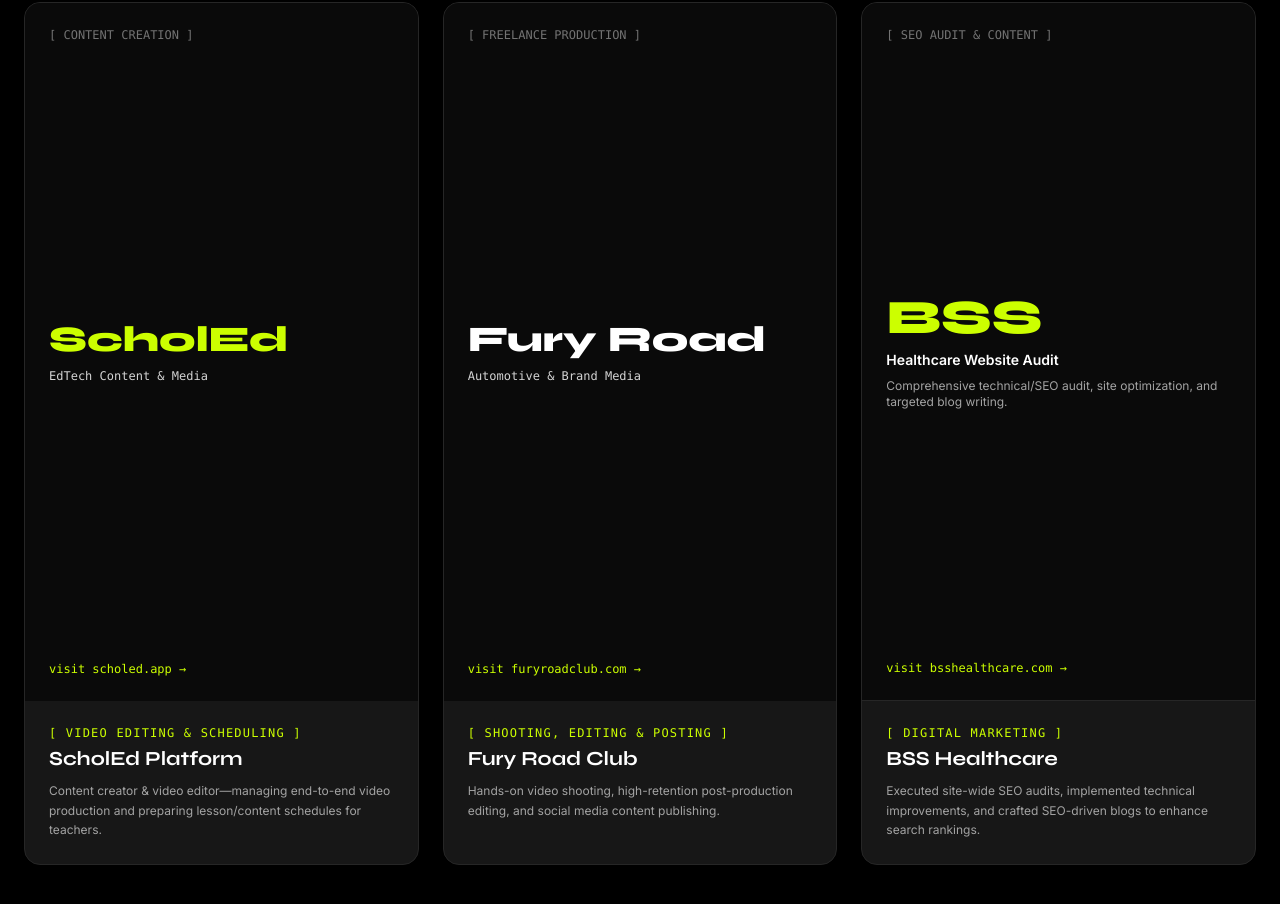
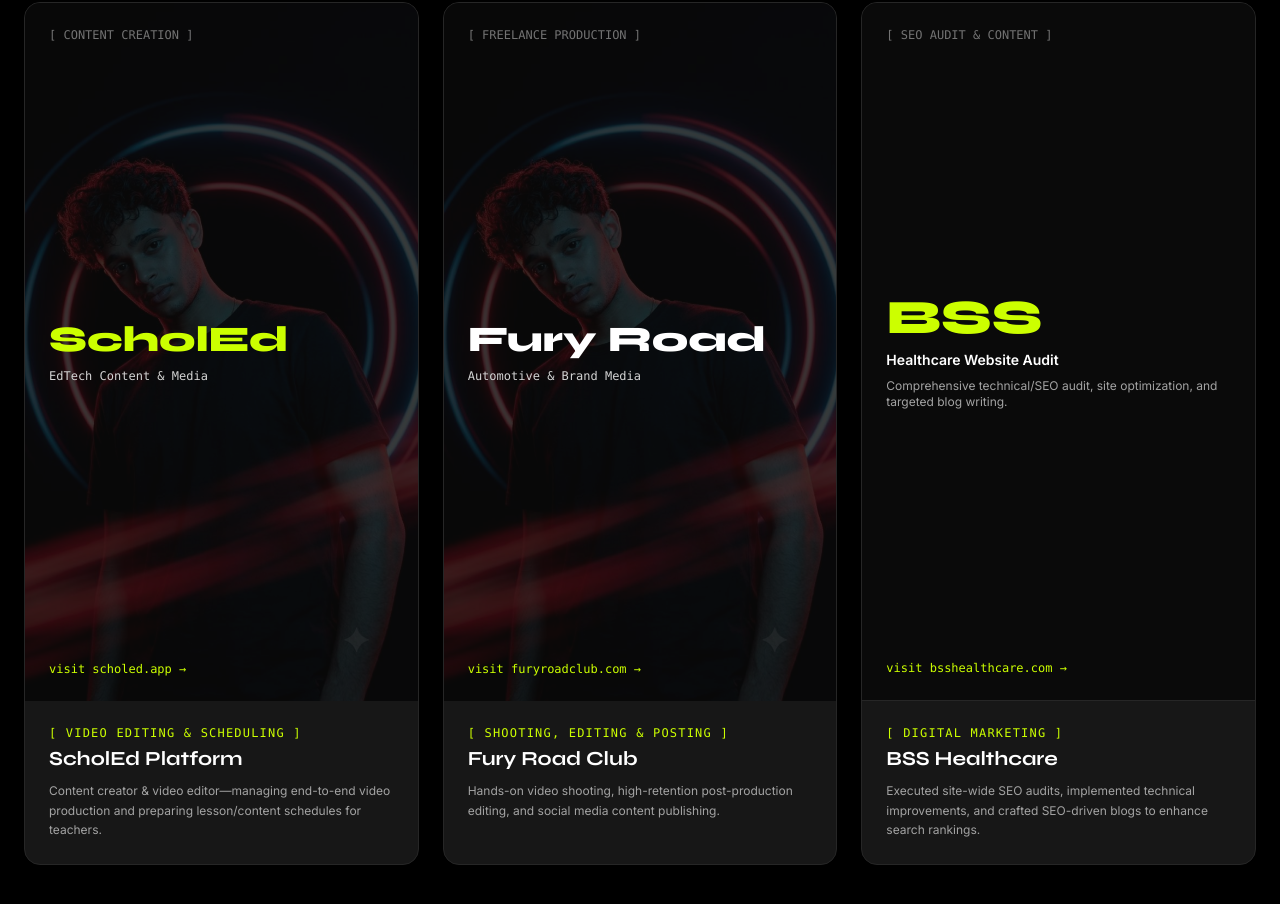
Before and after one commit to mahroofshahid-ai/portfolio, a plain HTML site: page index.html in a window 1280 px wide. Shown: the part 1404-2308 px from the top of the page. Drawn offline with nearby package versions, Linux system fonts and the light colour scheme.

Commit message:
Update index.html
v1

```diff
--- a/index.html
+++ b/index.html
@@ -82,8 +82,8 @@
       <!-- Accent Portrait Preview Block -->
       <div class="lg:col-span-4 relative group">
         <div class="aspect-[4/5] bg-neutral-900 border border-neutral-800 rounded-2xl overflow-hidden relative">
-          <!-- Replace src with your image file/URL -->
-          <img src="https://images.unsplash.com/photo-1534528741775-53994a69daeb?auto=format&fit=crop&q=80&w=1000" alt="Mohammed Shahid Mahroof" class="w-full h-full object-cover grayscale contrast-125 group-hover:scale-105 transition-transform duration-700" />
+          <!-- Updated Image File -->
+          <img src="WhatsApp Image 2026-08-15 at 03.27.49.jpeg" alt="Mohammed Shahid Mahroof" class="w-full h-full object-cover grayscale contrast-125 group-hover:scale-105 transition-transform duration-700" />
           <div class="absolute inset-0 bg-gradient-to-t from-black via-transparent to-transparent opacity-80"></div>
           <div class="absolute bottom-4 left-4 right-4 font-mono text-xs text-neutral-300 flex justify-between items-center">
             <span>[ SHAHID MAHROOF ]</span>
@@ -148,12 +148,13 @@
       <!-- Card 1: ScholEd (Video & Content Creation) -->
       <div class="work-card video bg-neutral-900 border border-neutral-800 rounded-2xl overflow-hidden group hover:border-neutral-700 transition-all">
         <div class="aspect-[9/16] bg-neutral-950 relative overflow-hidden flex flex-col justify-between p-6">
-          <div class="font-mono text-xs text-neutral-500">[ CONTENT CREATION ]</div>
-          <div>
+          <img src="WhatsApp Image 2026-08-15 at 03.27.49.jpeg" alt="ScholEd" class="absolute inset-0 w-full h-full object-cover opacity-20 group-hover:scale-105 transition-transform duration-500" />
+          <div class="font-mono text-xs text-neutral-500 relative z-10">[ CONTENT CREATION ]</div>
+          <div class="relative z-10">
             <div class="text-4xl font-extrabold font-display text-accent mb-2">ScholEd</div>
             <p class="text-xs text-neutral-300 font-mono">EdTech Content & Media</p>
           </div>
-          <a href="https://scholed.app/" target="_blank" rel="noopener noreferrer" class="text-xs font-mono text-accent hover:underline flex items-center gap-1">
+          <a href="https://scholed.app/" target="_blank" rel="noopener noreferrer" class="text-xs font-mono text-accent hover:underline flex items-center gap-1 relative z-10">
             visit scholed.app &rarr;
           </a>
         </div>
@@ -169,12 +170,13 @@
       <!-- Card 2: Fury Road Club (Freelance Video & Social Media) -->
       <div class="work-card video bg-neutral-900 border border-neutral-800 rounded-2xl overflow-hidden group hover:border-neutral-700 transition-all">
         <div class="aspect-[9/16] bg-neutral-950 relative overflow-hidden flex flex-col justify-between p-6">
-          <div class="font-mono text-xs text-neutral-500">[ FREELANCE PRODUCTION ]</div>
-          <div>
+          <img src="WhatsApp Image 2026-08-15 at 03.27.49.jpeg" alt="Fury Road" class="absolute inset-0 w-full h-full object-cover opacity-20 group-hover:scale-105 transition-transform duration-500" />
+          <div class="font-mono text-xs text-neutral-500 relative z-10">[ FREELANCE PRODUCTION ]</div>
+          <div class="relative z-10">
             <div class="text-4xl font-extrabold font-display text-white mb-2">Fury Road</div>
             <p class="text-xs text-neutral-300 font-mono">Automotive & Brand Media</p>
           </div>
-          <a href="https://www.furyroadclub.com/" target="_blank" rel="noopener noreferrer" class="text-xs font-mono text-accent hover:underline flex items-center gap-1">
+          <a href="https://www.furyroadclub.com/" target="_blank" rel="noopener noreferrer" class="text-xs font-mono text-accent hover:underline flex items-center gap-1 relative z-10">
             visit furyroadclub.com &rarr;
           </a>
         </div>
```
